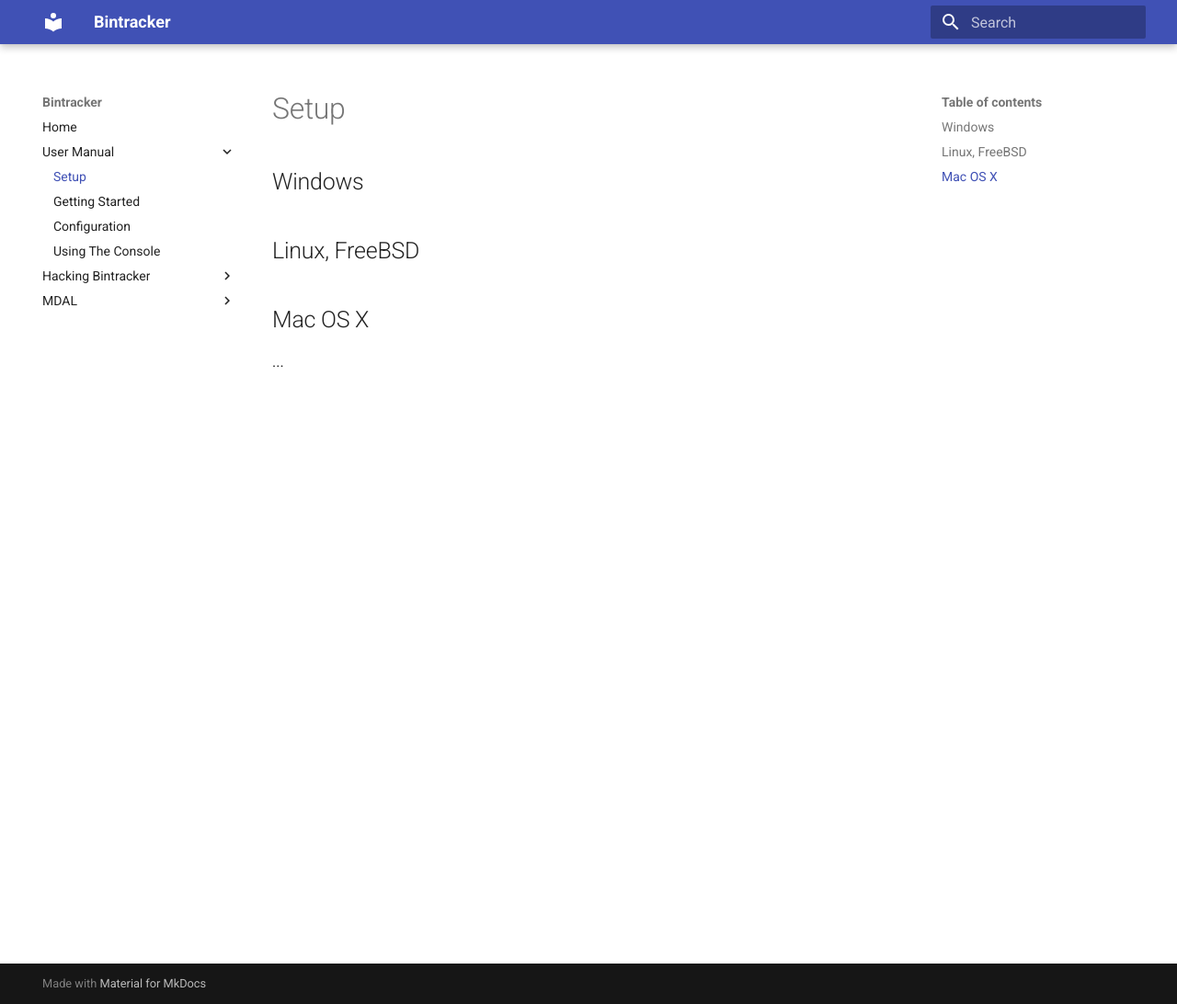
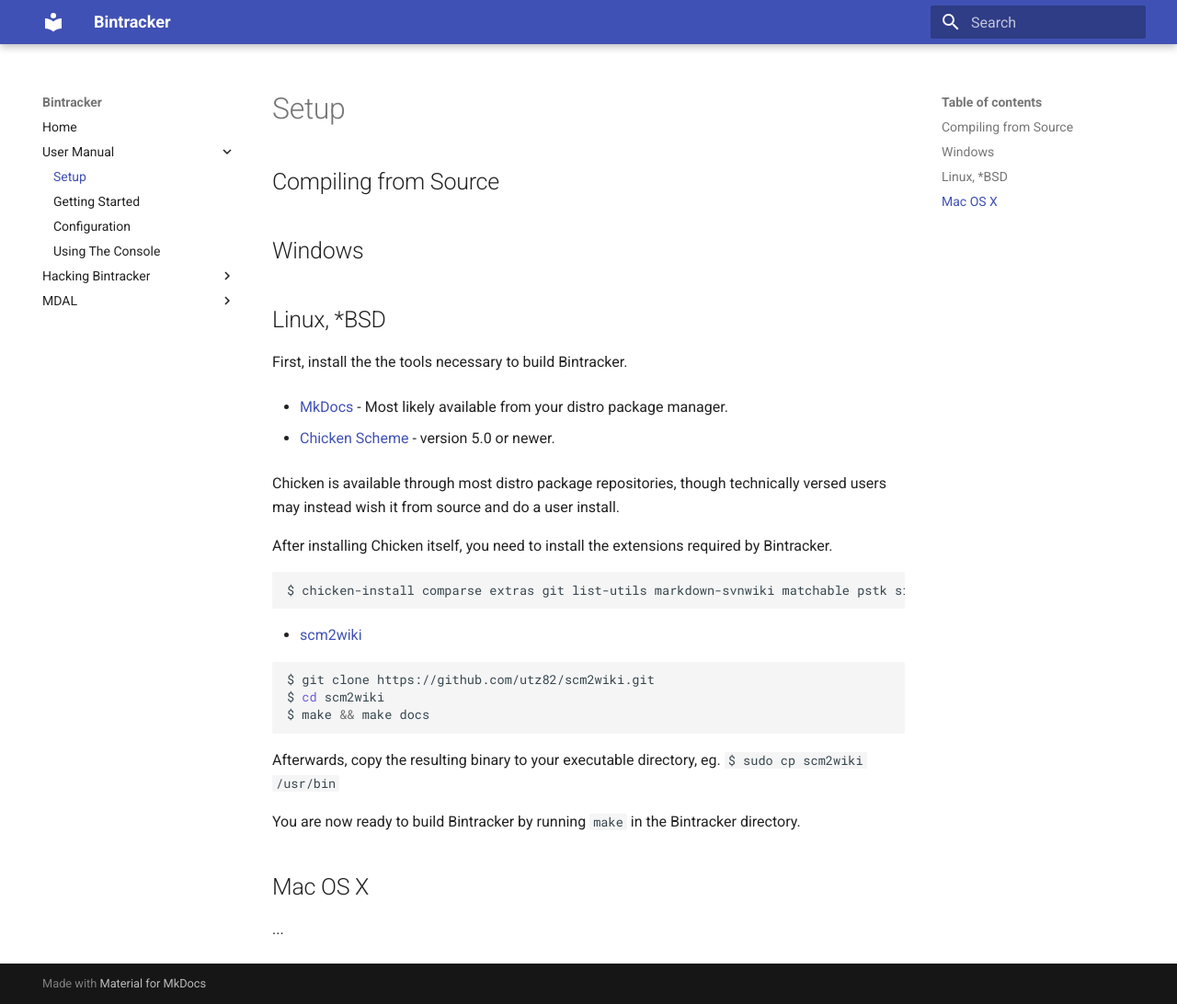
Before and after one commit to bintracker/bintracker, an MkDocs documentation site: the page built from docs/setup.md, in a window 1280 px wide and 1092 px high. Shown: the whole window at 92% size. Built offline with MkDocs 1.6.1 and Material for MkDocs 9.7.7, drawn with Linux system fonts in a browser that asks for light colours.

Commit message:
add *nix build instructions

````diff
--- a/docs/setup.md
+++ b/docs/setup.md
@@ -1,11 +1,38 @@
 # Setup
 
+
+## Compiling from Source
 
 ## Windows
 
 
-## Linux, FreeBSD
+## Linux, *BSD
 
+First, install the the tools necessary to build Bintracker.
+
+- [MkDocs](https://www.mkdocs.org/) - Most likely available from your distro package manager.
+
+- [Chicken Scheme](https://call-cc.org) - version 5.0 or newer.
+
+Chicken is available through most distro package repositories, though technically versed users may instead wish it from source and do a user install.
+
+After installing Chicken itself, you need to install the extensions required by Bintracker.
+
+```sh
+$ chicken-install comparse extras git list-utils markdown-svnwiki matchable pstk simple-exceptions simple-md5 srfi-1 srfi-4 srfi-13 srfi-14 srfi-69 stack test typed-records
+```
+
+- [scm2wiki](https://github.com/utz82/scm2wiki)
+
+```sh
+$ git clone https://github.com/utz82/scm2wiki.git
+$ cd scm2wiki
+$ make && make docs
+```
+
+Afterwards, copy the resulting binary to your executable directory, eg. ```$ sudo cp scm2wiki /usr/bin```
+
+You are now ready to build Bintracker by running `make` in the Bintracker directory.
 
 ## Mac OS X
 
````
